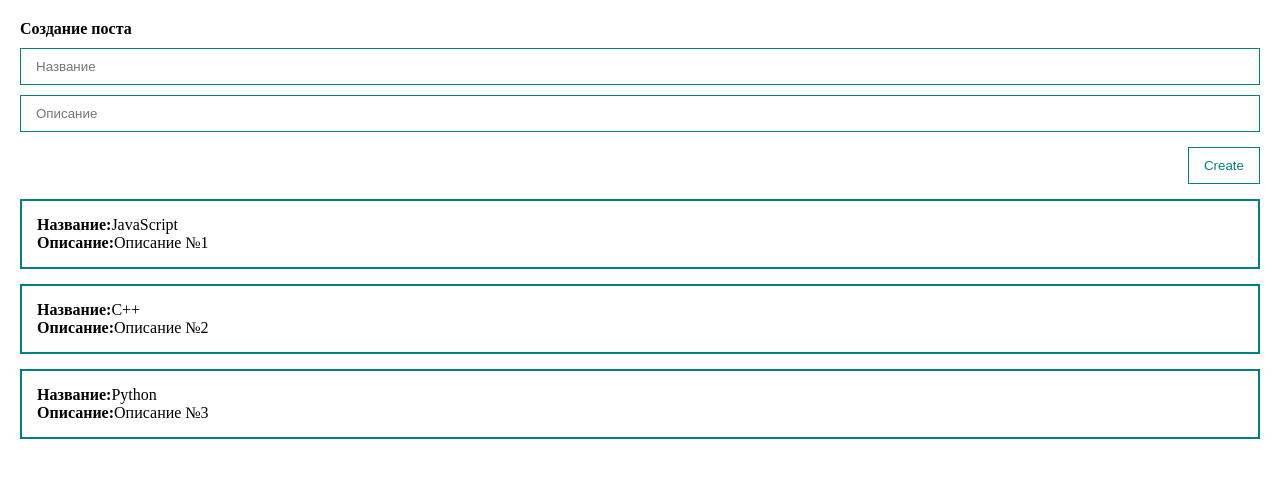
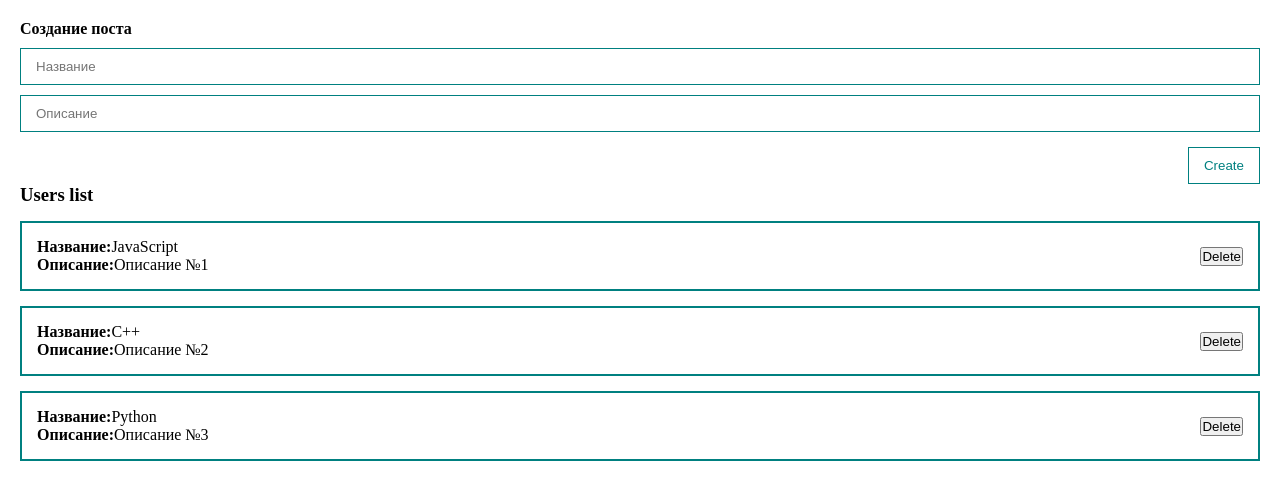
Before and after one commit to Marko193/Vue3-PET-App, a Vue app: page / in a window 1280 px wide. Shown: the top 500 px of the page. Built offline with nearby package versions, Linux system fonts and the light colour scheme.

Commit message:
feat: add post component with delete btn

```diff
--- /dev/null
+++ b/src/components/Post.vue
@@ -0,0 +1,33 @@
+<template>
+  <div class="post">
+    <div>
+      <div><strong>Название:</strong>{{ post.title }}</div>
+      <div><strong>Описание:</strong>{{ post.body }}</div>
+    </div>
+    <div class="post__btns">
+      <button>Delete</button>
+    </div>
+  </div>
+</template>
+
+<script>
+export default {
+    props: {
+      post: {
+        type: Object,
+        required: true
+      }
+    }
+}
+</script>
+
+<style lang="scss" scoped>
+.post {
+  padding: 15px;
+  border: 2px solid teal;
+  margin-top: 15px;
+  display: flex;
+  align-items: center;
+  justify-content: space-between;
+}
+</style>
--- a/src/components/PostList.vue
+++ b/src/components/PostList.vue
@@ -1,12 +1,17 @@
 <template>
-  <div class="post" v-for="post in posts" :key="post.id">
-    <div><strong>Название:</strong>{{ post.title }}</div>
-    <div><strong>Описание:</strong>{{ post.body }}</div>
+  <div>
+    <h3>Users list</h3>
+    <Post v-for="post in posts" :post="post" :key="post.id"/>
   </div>
 </template>
 
 <script>
+import Post from "@/components/Post.vue";
+
 export default {
+  components: {
+    Post
+  },
   props: {
     posts: {
       type: Array,
@@ -17,9 +22,5 @@
 </script>
 
 <style lang="scss" scoped>
-.post {
-  padding: 15px;
-  border: 2px solid teal;
-  margin-top: 15px;
-}
+
 </style>
```
